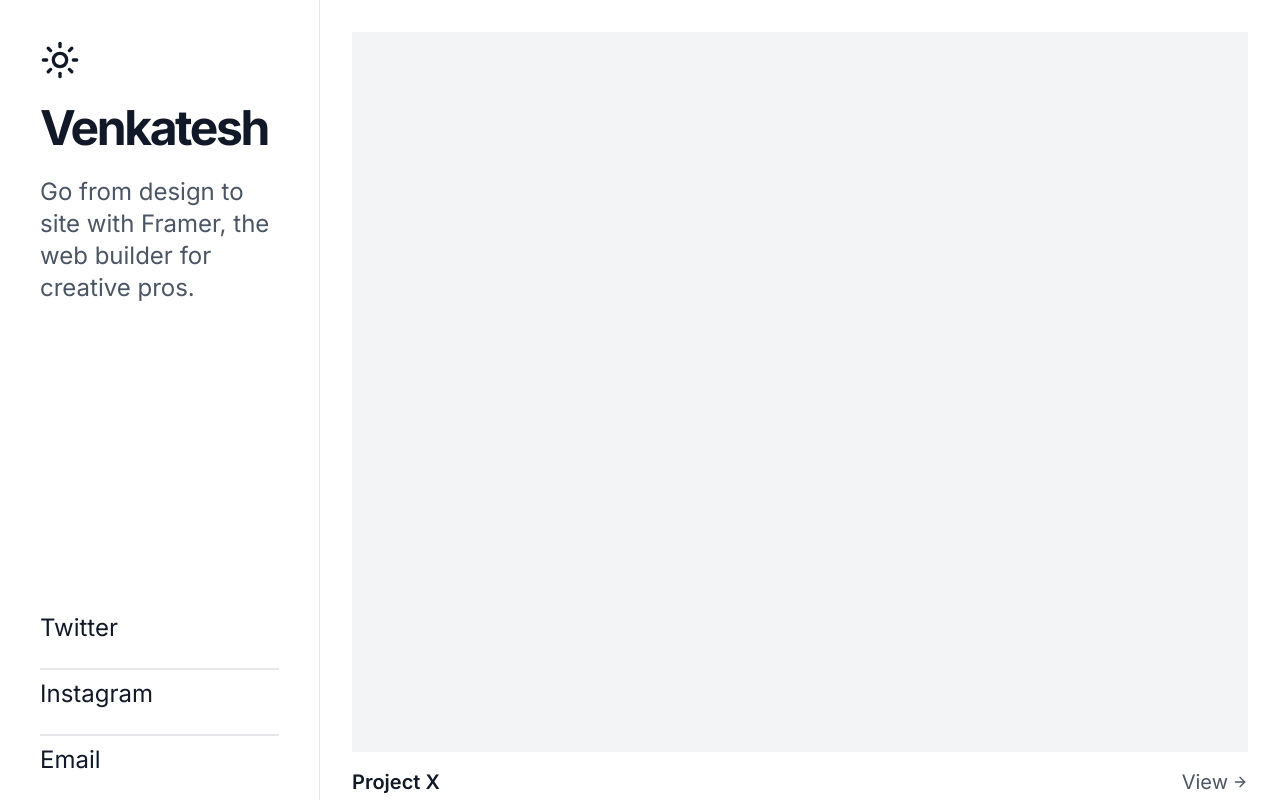
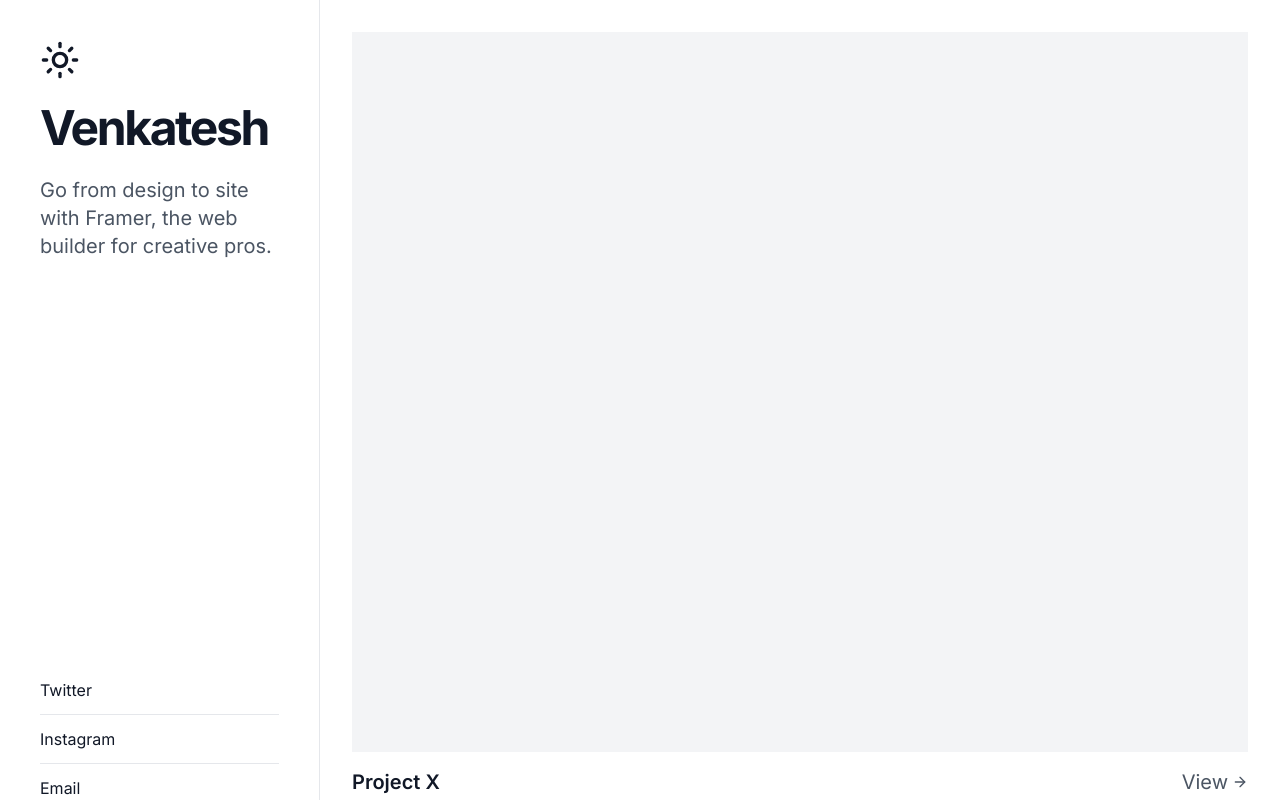
Before and after one commit to venkateshramkumarg/Portfolio, a Next.js app: page / in a window 1280 px wide. Built offline with nearby package versions, Linux system fonts and the light colour scheme.

Commit message:
chore: Refactor sidebar layout in page.tsx

```diff
--- a/src/app/page.tsx
+++ b/src/app/page.tsx
@@ -3,19 +3,21 @@ import { Sun,ArrowRight } from 'lucide-react';
 
 const SidebarLayout= () => {
   return (
-    <div className="flex flex-col  lg:flex-row min-h-screen bg-white text-gray-900">
-      <aside className="lg:w-1/4 w-full p-10 border-r border-gray-200 max-h-screen">
+    <div className="flex flex-col  lg:flex-row min-h-screen text-gray-900">
+      <aside className="lg:w-1/4 w-full lg:p-10 p-6 border-r border-gray-200 max-h-screen">
         <div className="h-[70%] flex flex-col gap-6 mb-10">
           <Sun className="w-10 h-10" />
           <h1 className="text-5xl font-bold max-w-96 tracking-tighter">Venkatesh</h1>
-          <p className="text-gray-600 text-2xl max-w-96">
+          <p className="text-gray-600 text-xl max-w-96 ">
             Go from design to site with Framer, the web builder for creative pros.
           </p>
         </div>
-        <nav className="h-[30%] text-2xl flex flex-col justify-end">
-          <a href="#" className="block py-2  hover:text-gray-600 mb-4">Twitter</a>
-          <a href="#" className="block py-2 border-t-2 border-gray-200 hover:text-gray-600 mb-4">Instagram</a>
-          <a href="#" className="block py-2 border-t-2  border-gray-200 hover:text-gray-600 mb-4">Email</a>
+        <nav className="h-[30%] text-base flex flex-col justify-end gap-3">
+          <a href="#" className="block  hover:text-gray-600">Twitter</a>
+          <hr className='w-full h-[0.5px] bg-gray-200' />
+          <a href="#" className="block hover:text-gray-600">Instagram</a>
+          <hr className='w-full h-[0.5px] bg-gray-200' />
+          <a href="#" className="block  hover:text-gray-600">Email</a>
         </nav>
       </aside>
       <main className="flex-1 p-8 overflow-auto h-[100vh]">
```
